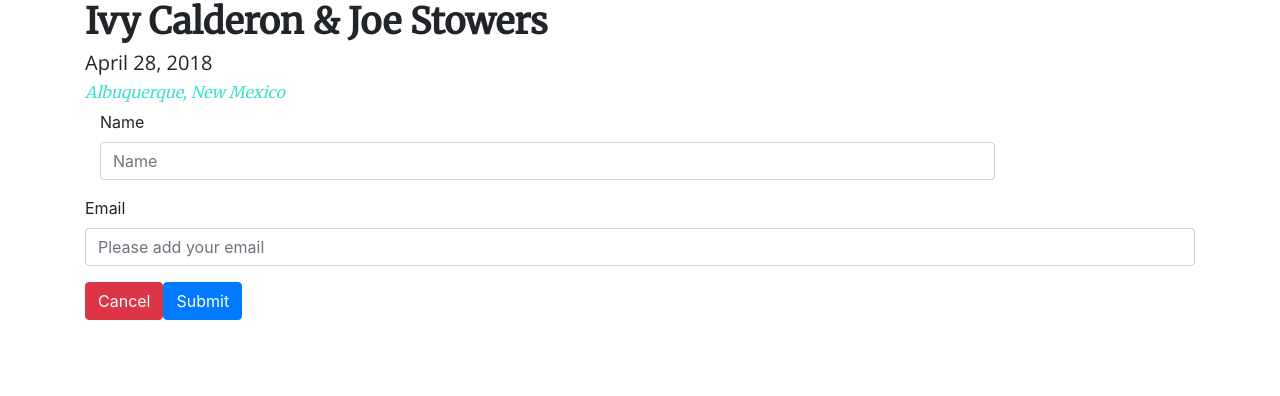
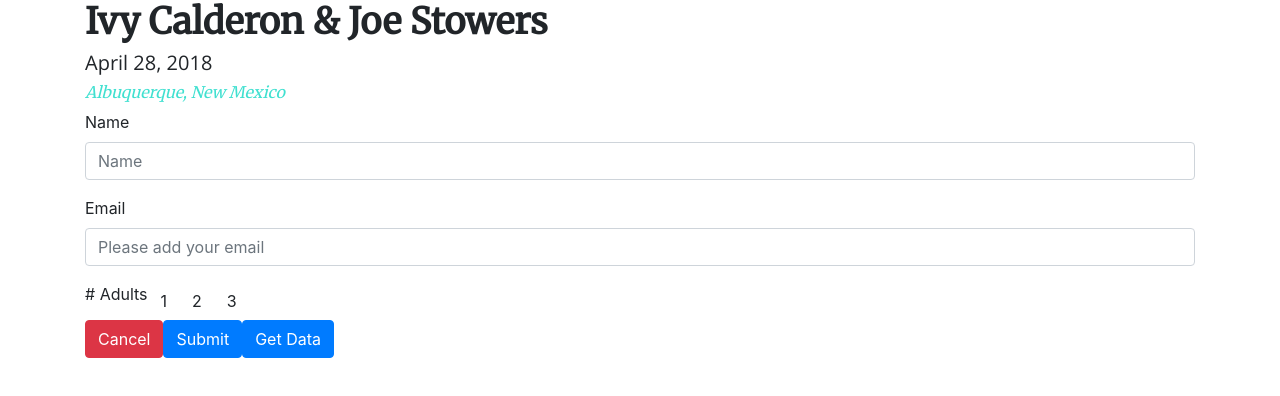
Before and after one commit to jstowers/WeddingApp, a React app: page / in a window 1280 px wide. Shown: the top 396 px of the page. Built offline with nearby package versions, Linux system fonts and the light colour scheme.

Commit message:
RSVPForm: update click events for production URL

```diff
--- a/src/components/RSVPForm.jsx
+++ b/src/components/RSVPForm.jsx
@@ -6,6 +6,7 @@ import { Form,
 		 FormControl,
 		 ControlLabel,
 		 ButtonToolbar,
+		 ButtonGroup,
 		 Button } from 'react-bootstrap';
 import formStyle from '../../style/01-main.css';
 
@@ -14,6 +15,8 @@ class RSVPForm extends Component {
 	constructor(props) {
 		super(props);
 
+		const localUrl = 'http://localhost:3000';
+
 		this.state = {
 			name:'',
 			numGuests:'',
@@ -21,6 +24,9 @@ class RSVPForm extends Component {
 			phone:'',
 			songRequest:''
 		}
+
+		this.devUrl = 'http://localhost:3000';
+		this.prodUrl = 'http://ivyjoe2018.us-east-1.elasticbeanstalk.com';
 	}
 
 	handleInputChange = (e) => {
@@ -33,7 +39,15 @@ class RSVPForm extends Component {
 
 	onSubmit = () => {
 
-		let url = "http://localhost:3000/api/guests";
+		let url = '';
+		let endpoint = '/api/guests';
+
+		if (process.env.NODE_ENV === 'production') {
+			url = this.prodUrl + endpoint;
+
+		} else {
+			url = this.devUrl + endpoint;
+		}
 
 		let body = {
 			'name': this.state.name,
@@ -49,22 +63,38 @@ class RSVPForm extends Component {
 		})
 	}
 
+	onClick = () => {
+
+		let url = '';
+		let endpoint = '/api/data';
+
+		if (process.env.NODE_ENV === 'production') {
+			url = this.prodUrl + endpoint;
+		} else {
+			url = this.devUrl + endpoint;
+		}
+
+		axios.get(url)
+		.then(res => {
+			console.log('res =', res);
+		})
+		.catch(err => {
+			console.log('err =', err);
+		})
+	}
+
 	render() {
 		return (
 			<div className = { formStyle }>
 				<Form horizontal>
 					<FormGroup controlId="name">
-						<Col componentClass={ ControlLabel } sm={2}>
-							 Name
-						</Col>
-						<Col sm={10}>
+						<ControlLabel>Name</ControlLabel>
 						<FormControl
 							 type="text"
 							 value={ this.state.name }
 							 placeholder="Name"
 							 onChange={ this.handleInputChange }
 						/>
-						</Col>
 					</FormGroup>
 					<FormGroup>
 						<ControlLabel>Email</ControlLabel>
@@ -76,6 +106,18 @@ class RSVPForm extends Component {
 							onChange={ this.handleInputChange }
 						/>
 					</FormGroup>
+					<ButtonToolbar>
+						<ControlLabel># Adults</ControlLabel>
+
+						<ButtonGroup>
+							<Button>1</Button>
+							<Button>2</Button>
+							<Button>3</Button>
+
+						</ButtonGroup>
+
+
+					</ButtonToolbar>
 				</Form>
 				<ButtonToolbar>
 			        <Button
@@ -87,6 +129,11 @@ class RSVPForm extends Component {
 						bsStyle="primary"
 						onClick= { this.onSubmit }>Submit
 			        </Button>
+			        <Button
+						type="submit"
+						bsStyle="primary"
+						onClick= { this.onClick }>Get Data
+			        </Button>
 				</ButtonToolbar>
 			</div>
 		);
```
Also changed, not shown: controllers/guests_controller.js (+30 -65 lines), index.html (deleted, +0 -19 lines), routes/routes.js (+7 -22 lines). Lines whose indentation alone changed are shown as unchanged.
